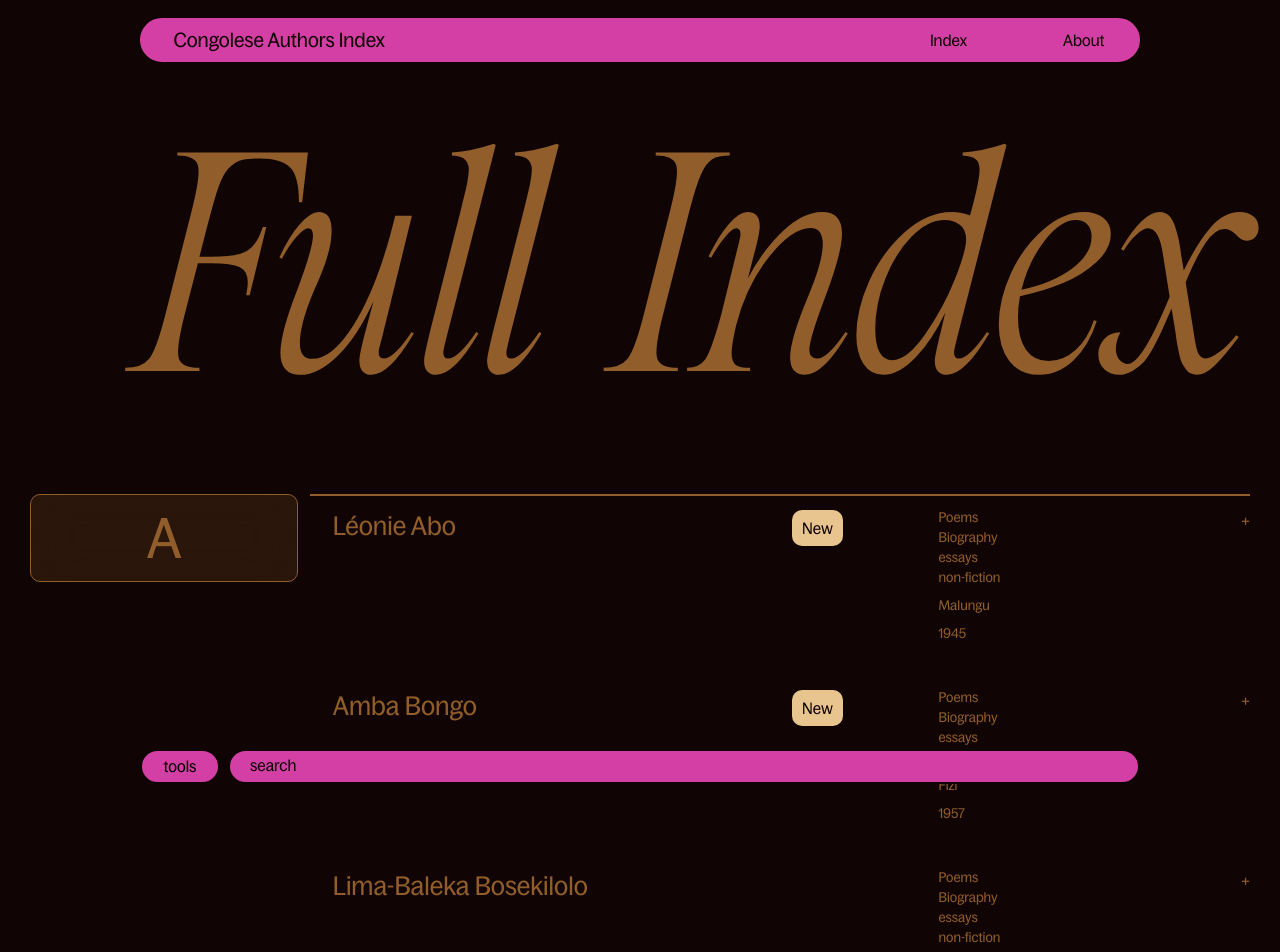
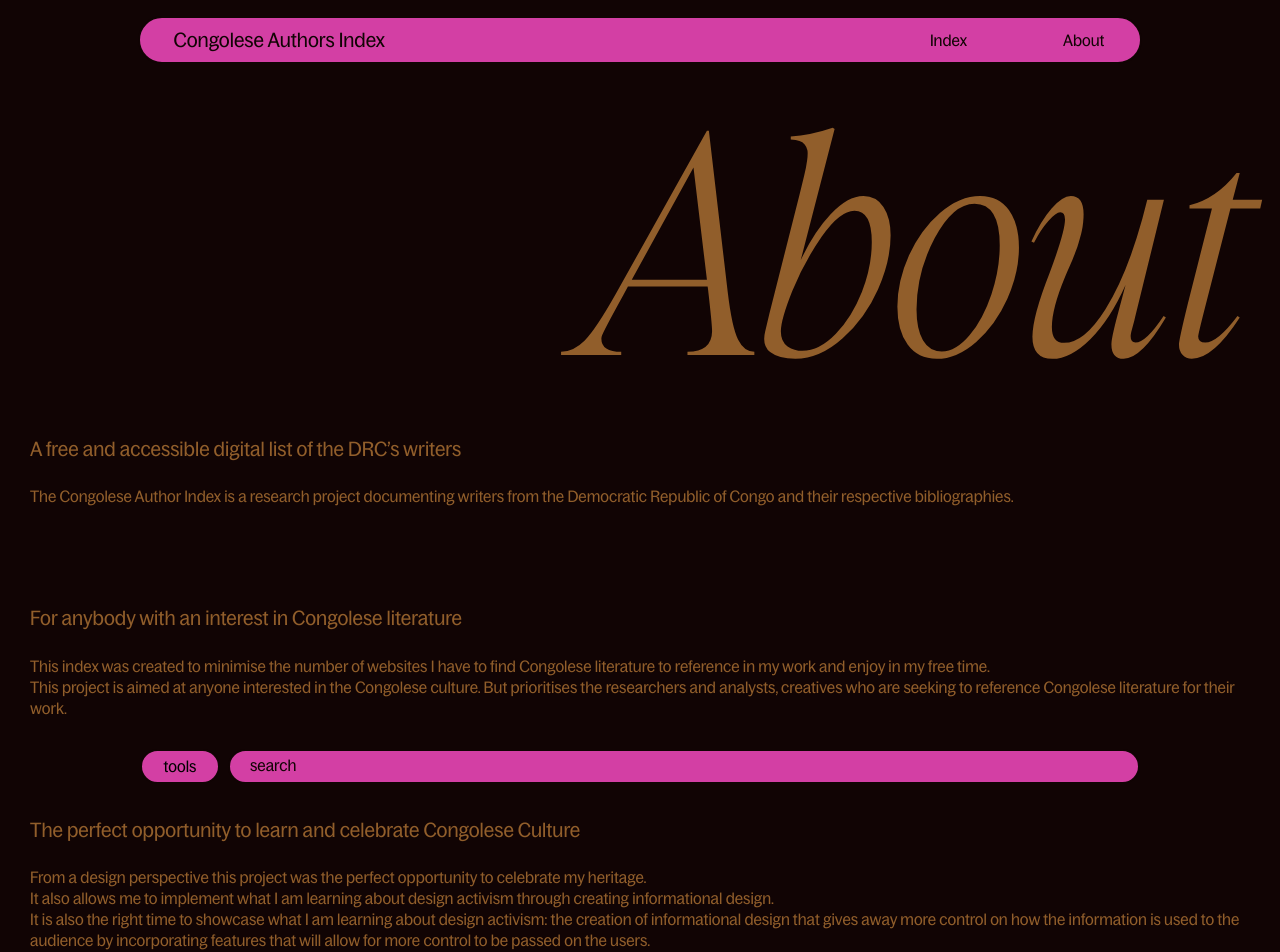
Before and after one commit to UncleDoubleU/Congolese-Authors-Index, a React (Vite) app in the folder 20250513-cai/: page / in a window 1280 px wide. Shown: the top 952 px of the page. Built offline with nearby package versions, Linux system fonts and the light colour scheme.

Commit message:
added about page

```diff
--- a/20250513-cai/package.json
+++ b/20250513-cai/package.json
@@ -12,7 +12,7 @@
   "dependencies": {
     "react": "^19.1.0",
     "react-dom": "^19.1.0",
-    "react-router": "^7.6.1"
+    "react-router": "^7.6.2"
   },
   "devDependencies": {
     "@eslint/js": "^9.25.0",
--- a/20250513-cai/src/App.sass
+++ b/20250513-cai/src/App.sass
@@ -97,7 +97,7 @@ main
 h1
      font: $mobileH1
      text-align: right
-     margin-top: 6.5rem
+     padding-top: 5.5rem
      @media (width >= $small)
           font: $smallH1
 
--- a/20250513-cai/src/App.tsx
+++ b/20250513-cai/src/App.tsx
@@ -1,15 +1,19 @@
 import "./App.sass";
 import Header from "./Header/Header";
-import Body from "./Body/Body";
+// import Body from "./Body/Body";
 import Footer from "./Footer/Footer";
 import BottomNav from "./BottomNav/BottomNav";
+import About from "./pages/About/About";
+// import AuthorPage from "./pages/AuthorPage";
 
 function App() {
   return (
     <>
       <Header />
       <BottomNav />
-      <Body />
+      <About />
+      {/* <AuthorPage /> */}
+      {/* <Body /> */}
       <Footer />
     </>
   );
--- /dev/null
+++ b/20250513-cai/src/pages/About/About.module.sass
@@ -0,0 +1,13 @@
+@use '../../App'
+
+.section
+     margin-bottom: 6.25rem
+
+.H2
+     font: App.$mobileH2
+     margin-bottom: 1.65rem
+
+.emailLink
+     color: App.$caiLightBrown
+     cursor: pointer
+     text-decoration: underline
--- /dev/null
+++ b/20250513-cai/src/pages/About/About.tsx
@@ -0,0 +1,54 @@
+import PageTitle from "../../PageTitle/PageTitle"
+import styles from "./About.module.sass"
+
+function About() {
+     return (
+          <main>
+               <PageTitle title="About" />
+               <section className={styles.section}>
+                    <article>
+                         <h2 className={styles.H2}>A free and accessible digital list of the DRC’s writers</h2>
+                         <p>The Congolese Author Index is a research project documenting writers from the Democratic Republic of Congo and their respective bibliographies.</p>
+                    </article>
+               </section>
+               <section className={styles.section}>
+                    <article>
+                         <h2 className={styles.H2}>For anybody with an interest in Congolese literature</h2>
+                         <p>This index was created to minimise the number of websites I have to find Congolese literature to reference in my work and enjoy in my free time.<br />
+
+                              This project is aimed at anyone interested in the Congolese culture.  But prioritises the researchers and analysts, creatives who are seeking to reference Congolese literature for their work.</p>
+                    </article>
+               </section>
+               <section className={styles.section}>
+                    <article>
+                         <h2 className={styles.H2}>The perfect opportunity to learn and celebrate Congolese Culture</h2>
+                         <p>From a design perspective this project was the perfect opportunity to celebrate my heritage.<br />
+
+                              It also allows me to implement what I am learning about design activism through creating informational design.<br />
+
+                              It is also the right time to showcase what I am learning about design activism: the creation of informational design that gives away more control on how the information is used to the audience by incorporating features that will allow for more control to be passed on the users. </p>
+                    </article>
+               </section>
+               <section className={styles.section}>
+                    <article>
+                         <h2 className={styles.H2}>How to get in touch?</h2>
+                         <p>if you have questions, suggestions, or corrections follow this link to <a href="mailto:" className={styles.emailLink}>send me an email.</a><br />
+
+                              I will get back to you as soon as I can.
+                         </p>
+                    </article>
+               </section>
+               <section className={styles.section}>
+                    <article>
+                         <h2 className={styles.H2}>Want to help?</h2>
+                         <p>this projecct is totally open-source and as such would love your help: we are currently seeking: interpretors with knowledge of english - lingala, swahili or any other language spoken in the DRC.<br />
+
+                              I am looking for people with either education / training in the fields of commnucation, languages or someone who can demonstrate experties in interpreting formal written or spoken communications.
+                         </p>
+                    </article>
+               </section>
+          </main>
+     )
+}
+
+export default About
--- /dev/null
+++ b/20250513-cai/src/pages/AuthorPage/AuthorPage.tsx
@@ -0,0 +1,37 @@
+import Books from "../Books/Books"
+
+function AuthorPage() {
+     return (
+          <main>
+               <h1>Firstname LastName</h1>
+               <section>
+                    <h2>Biography</h2><br />
+                    <p>The biography of the writer will come here. The first paragraph will always be visible and short enough to make sure that users can skip it if they are interested in other sections.<br />
+
+                         The additional paragraphs will dwelve into their notable work when possible and introduce its context or the way it was received by audience, critics etc...<br />
+
+                         Wassis Hortense Léonie Abo  was born in in 1945 The DRC was then still colonised by the Belgium.
+                         She is born in the rural town of Lukamba, In the Gungu territory of  the province of Kwilu.<br />
+
+                         She is known for her role in the Simba rebellion and her feminism.<br />
+
+                         Her memoir, sheds light </p >
+               </section>
+               <section>
+                    <h2>Bibliography</h2><br />
+                    <Books title="Les Marais brûlés" yop={1973} isbn="N/A" pages={40} languages="French" publisher="Centre africain de littérature" genres="Tales" />
+                    <Books title="Les Marais brûlés" yop={1973} isbn="N/A" pages={40} languages="French" publisher="Centre africain de littérature" genres="Tales" />
+                    <Books title="Les Marais brûlés" yop={1973} isbn="N/A" pages={40} languages="French" publisher="Centre africain de littérature" genres="Tales" />
+
+               </section >
+               <section>
+                    <h2>Genres</h2><br />
+               </section>
+               <section>
+                    <h2>Languages</h2><br />
+               </section>
+          </main >
+     )
+}
+
+export default AuthorPage
```
Also changed, not shown: 20250513-cai/src/Books/Books.module.sass (added, +14 -0 lines), 20250513-cai/src/Books/Books.tsx (added, +45 -0 lines), 20250513-cai/src/pages/NotFound/NotFound.tsx (added, +12 -0 lines), 20250513-cai/src/pages/Index/Index.tsx (added), 1 other file (tests, documents, lock files or other folders).
